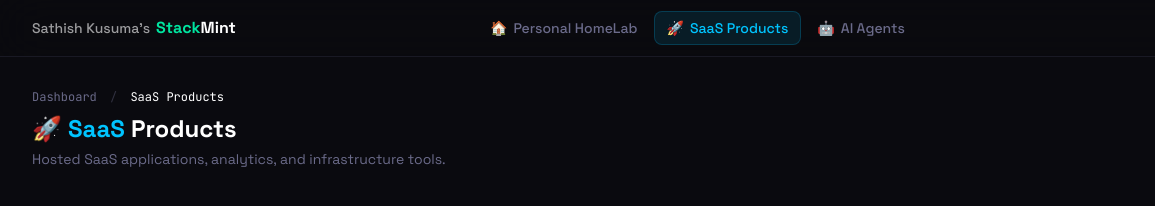
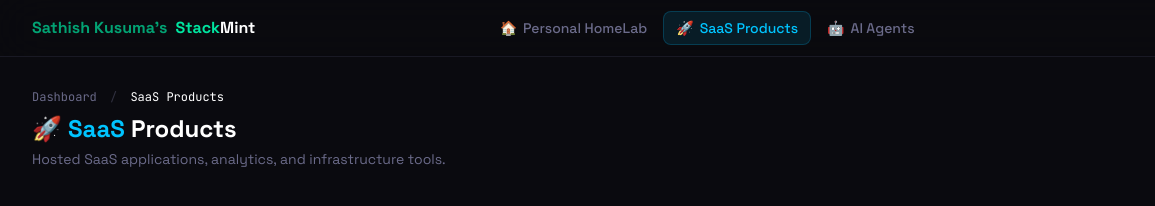
Before and after one commit to kusuma9/thestackmint, an Astro site in the folder homepage/: page /saas in a window 1280 px wide. Shown: the top 206 px of the page, 0-1155 px from the left. Built offline with nearby package versions, Linux system fonts and the light colour scheme; Astro itself is replaced by a stand-in of ours.

Commit message:
fix: unify navbar logo in mint theme; fix Welcome to text visibility

```diff
--- a/homepage/src/components/NavBar.astro
+++ b/homepage/src/components/NavBar.astro
@@ -9,12 +9,12 @@ const isAiAgents = pathname.startsWith('/ai-agents');
   <nav class="max-w-7xl mx-auto flex items-center justify-between px-4 lg:px-8 h-14">
 
     <!-- Logo -->
-    <a href="/dashboard" class="flex items-center gap-1.5 group" aria-label="Back to dashboard">
-      <span class="text-white/60 font-medium text-sm leading-none group-hover:text-white/80 transition-colors">
+    <a href="/dashboard" class="flex items-center gap-1 group" aria-label="Back to dashboard">
+      <span class="font-bold text-base leading-none text-mint/70 group-hover:text-mint transition-colors">
         Sathish Kusuma's
       </span>
-      <span class="text-white font-bold text-base leading-none group-hover:text-mint transition-colors">
-        <span class="text-mint">Stack</span>Mint
+      <span class="font-bold text-base leading-none text-white group-hover:text-mint transition-colors">
+        &nbsp;<span class="text-mint">Stack</span>Mint
       </span>
     </a>
 
--- a/homepage/src/pages/index.astro
+++ b/homepage/src/pages/index.astro
@@ -18,7 +18,7 @@ import AuthForm from '../components/AuthForm.astro';
       </div>
 
       <!-- Title -->
-      <h1 class="text-4xl sm:text-5xl lg:text-6xl font-bold tracking-tight leading-tight mb-4">
+      <h1 class="text-4xl sm:text-5xl lg:text-6xl font-bold tracking-tight leading-tight mb-4 text-white">
         Welcome to<br />
         <span class="bg-gradient-to-r from-white via-mint to-cyan bg-clip-text text-transparent">
           Sathish Kusuma's
```
